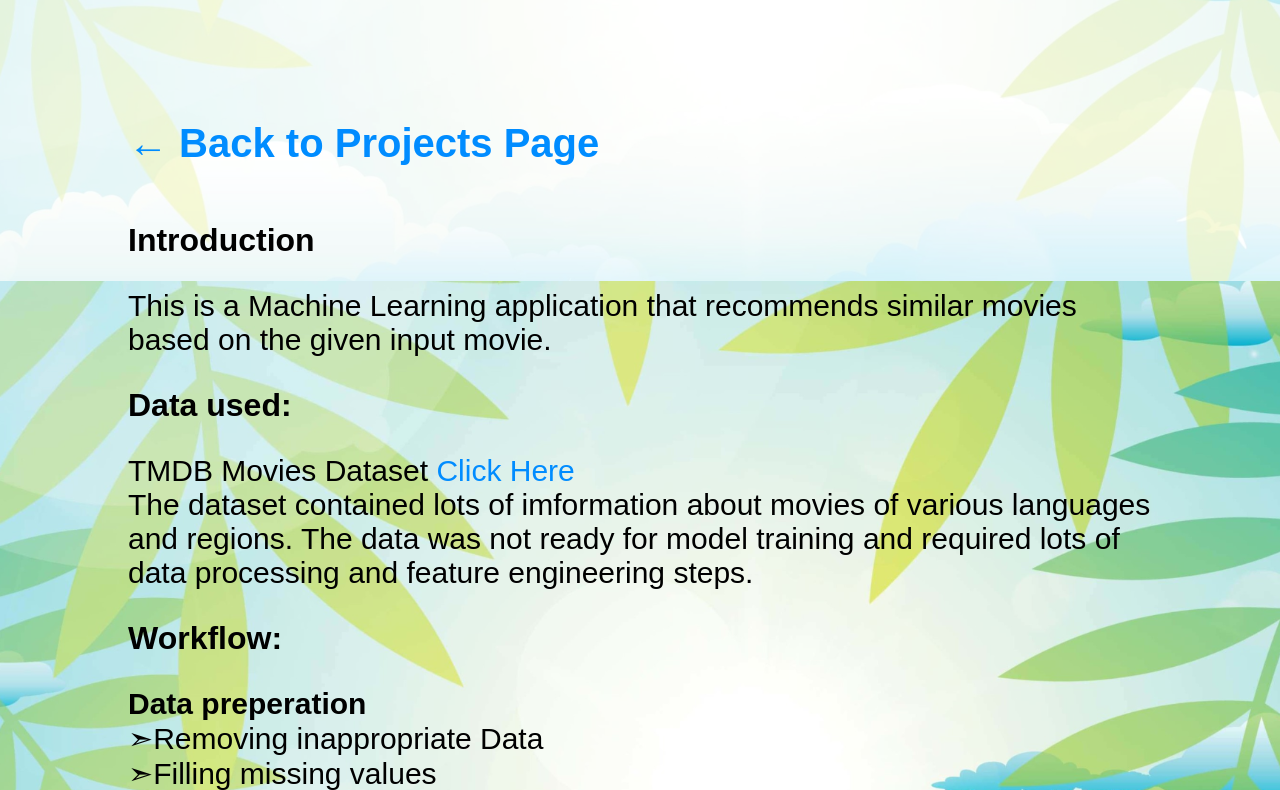
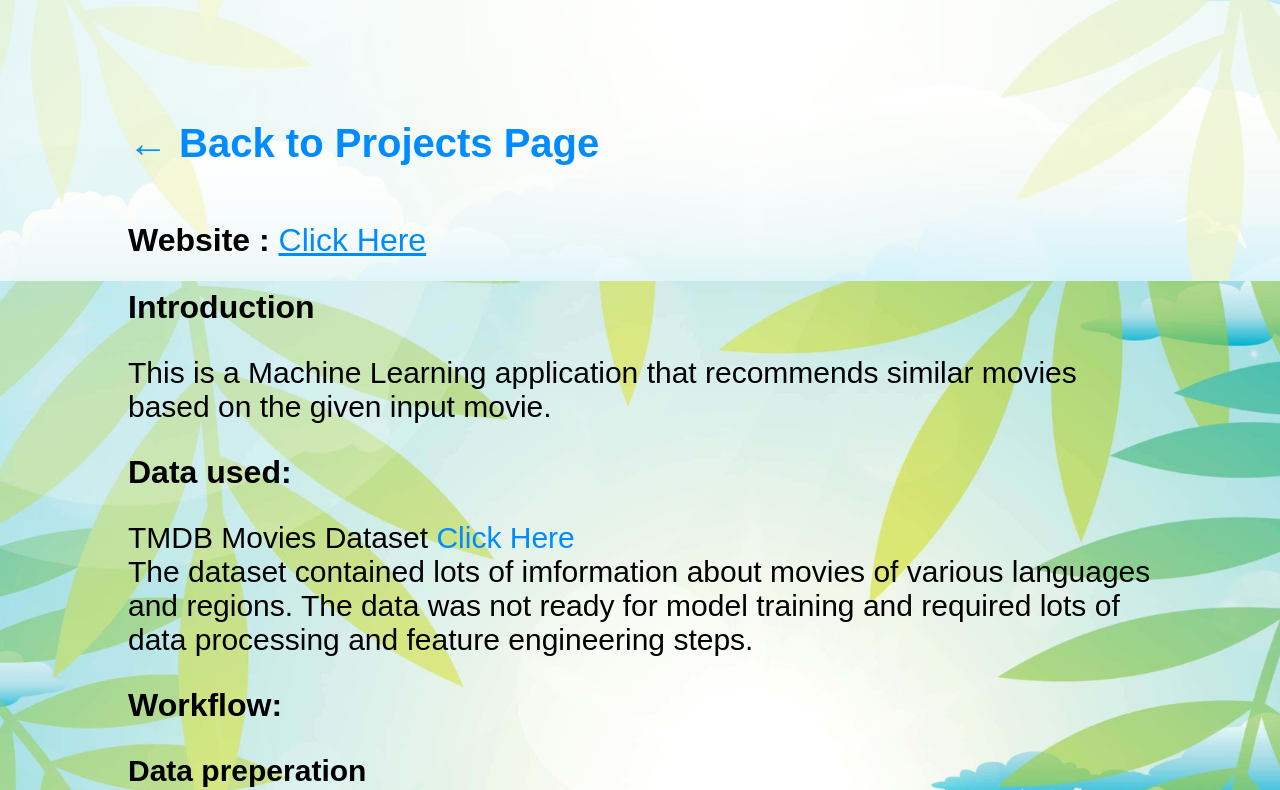
Before and after one commit to SmdZubair0/Portfolio, a Flask app: page /projects/movierecomendation in a window 1280 px wide. Shown: the part 519-1309 px from the top of the page. Run offline with Flask 3, Linux system fonts and the light colour scheme.

Commit message:
added movierecomendation link

```diff
--- a/templates/movierecomendation.html
+++ b/templates/movierecomendation.html
@@ -20,6 +20,9 @@
 {% block content %}
         <div class="know2">
             <a href="{{ url_for('project') }}">&#x2190; Back to Projects Page</a>
+        </div>
+        <div class="bhead">
+            <b>Website : </b><a href="https://movie-recommendation-system-bgmi.onrender.com">Click Here</a>
         </div>
         <div class="box">
             <div class="bhead">Introduction</div>
```
